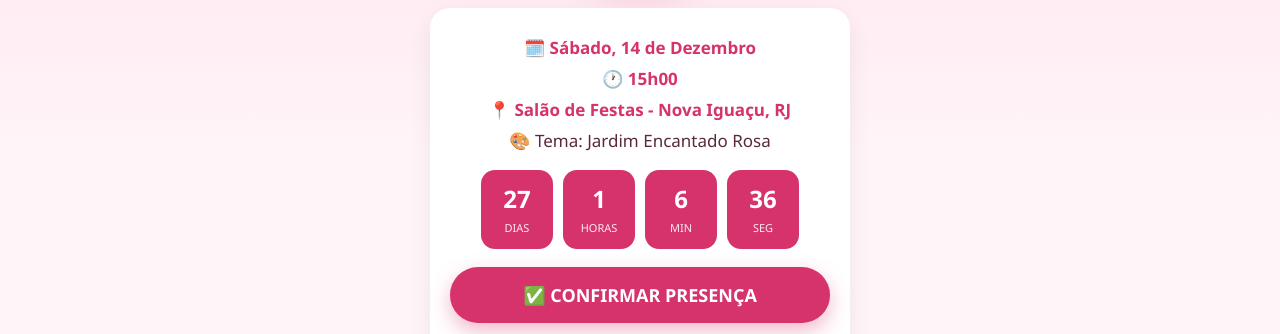
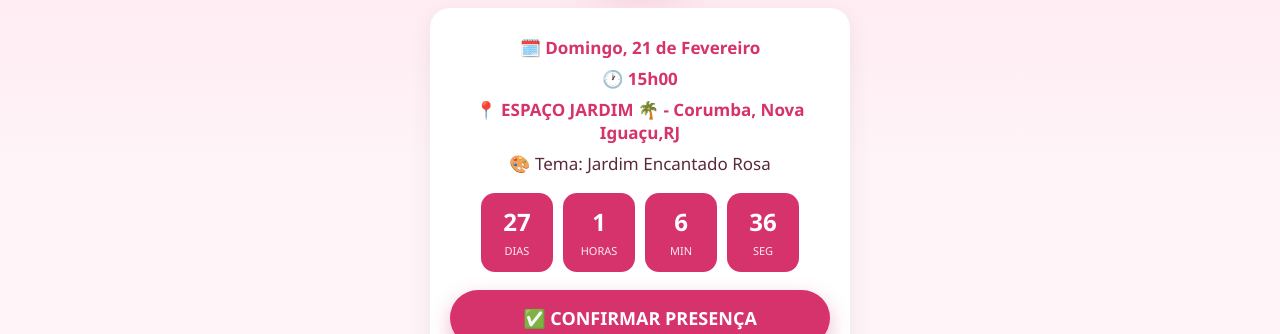
Before and after one commit to wscell/convite_serena, a plain HTML site: page index.html in a window 1280 px wide. Shown: the part 460-794 px from the top of the page. Drawn offline with Linux system fonts and the light colour scheme.

Commit message:
Atualizar o index.html

```diff
--- a/index.html
+++ b/index.html
@@ -56,9 +56,9 @@
   <div class="foto">👶🏻🎀</div>
 
   <div class="info">
-    <p>🗓️ <strong>Sábado, 14 de Dezembro</strong></p>
+    <p>🗓️ <strong>Domingo, 21 de Fevereiro</strong></p>
     <p>🕐 <strong>15h00</strong></p>
-    <p>📍 <strong>Salão de Festas - Nova Iguaçu, RJ</strong></p>
+    <p>📍 <strong>ESPAÇO JARDIM 🌴 - Corumba, Nova Iguaçu,RJ</strong></p>
     <p>🎨 Tema: Jardim Encantado Rosa</p>
 
     <div class="countdown">
@@ -105,7 +105,7 @@
   </div>
 
   <p style="margin-top:14px">Dúvidas? Fala com a mamãe no WhatsApp</p>
-  <a class="btn" style="background:#25D366" href="https://wa.me/5521999999999?text=Oi!%20Confirmo%20presença%20no%20aniversário%20da%20Serena!" target="_blank">💬 Chamar no WhatsApp</a>
+  <a class="btn" style="background:#25D366" href="https://wa.me/5521980885515?text=Oi!%20Confirmo%20presença%20no%20aniversário%20da%20Serena!" target="_blank">💬 Chamar no WhatsApp</a>
 </section>
 
 <p class="footer">Feito com amor para Serena • 1 aninho • 2026</p>
```
